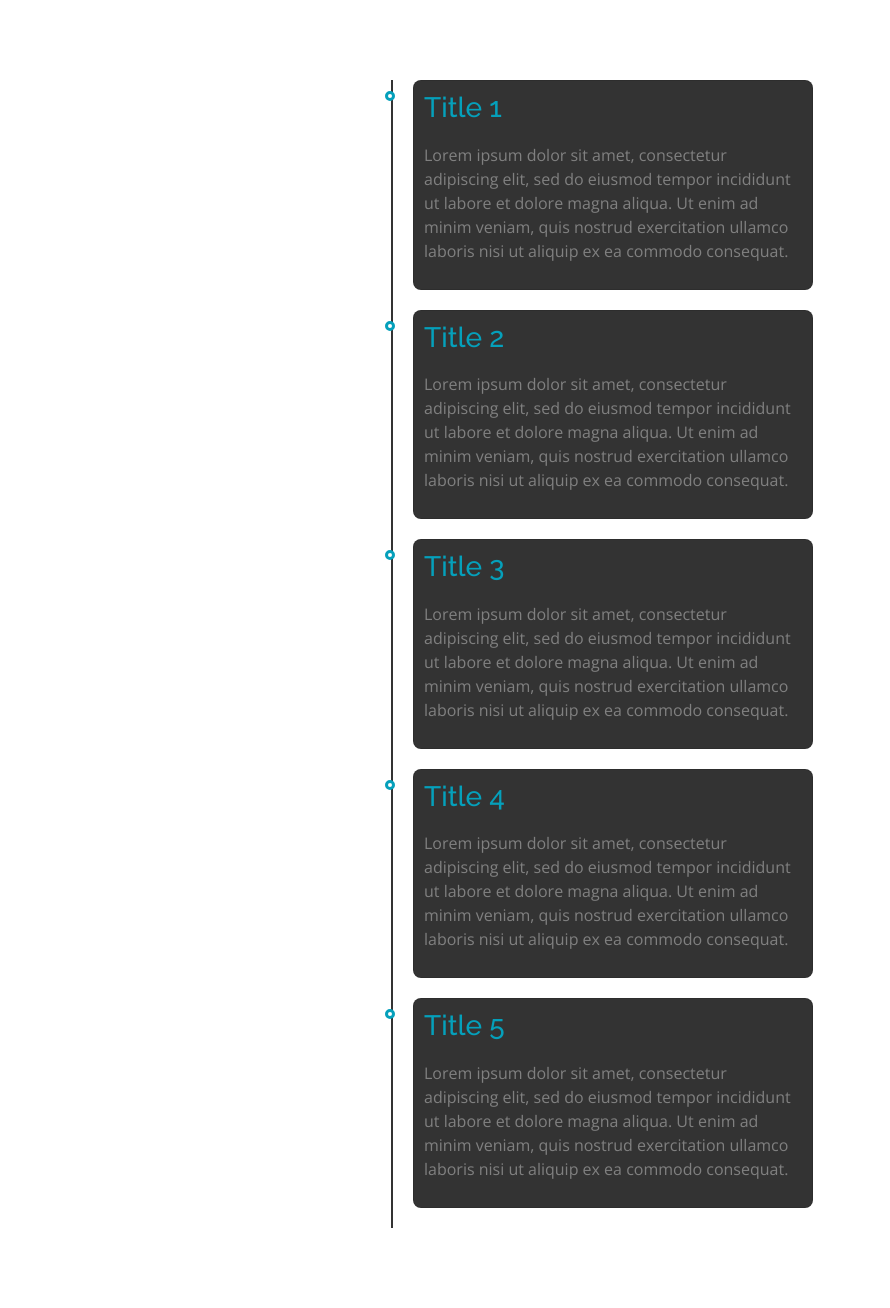
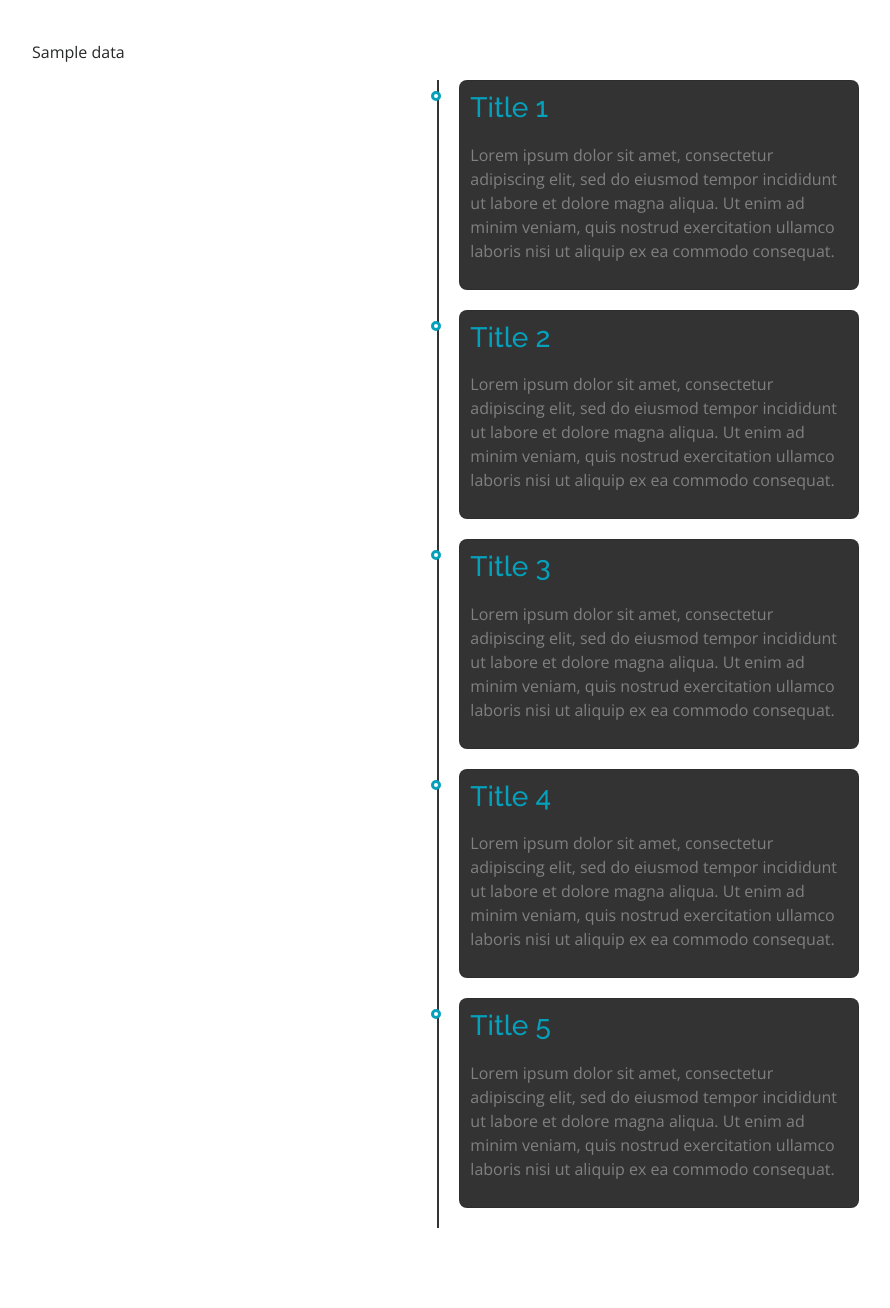
Before and after one commit to z3d6380/flask-portfolio-site, a Flask app: template app/templates/timeline.html in a window 1280 px wide. Shown: the whole page, without its empty margins (88-978 px from the left). Run offline with Flask 2, Linux system fonts and the light colour scheme; the template is opened without the code that fills it: most values are stand-ins (such as "Sample title", 1, 10 or a date in 2020); parts of the project's set-up code (start-up, migrations or seed data) failed here and were passed over; some libraries are stand-ins or nearby versions.

Commit message:
Added timeline CSS and placeholder

```diff
--- a/app/__init__.py
+++ b/app/__init__.py
@@ -88,7 +88,6 @@ def portfolioDetails():
 def timeline():
     data = get_time_line_post()
     data = data['timeline_posts']
-    print(data)
 
     return render_template('timeline.html', title="Timeline", data=data)
 
--- a/app/templates/timeline.html
+++ b/app/templates/timeline.html
@@ -4,6 +4,8 @@
 
     <!-- ======= Timeline Section ======= -->
     <section id="timeline" class="timeline">
+
+      <p>{{ data }}</p>
 
       <div class="timeline">
         <div class="outer">
```
